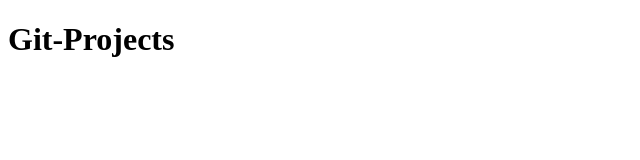
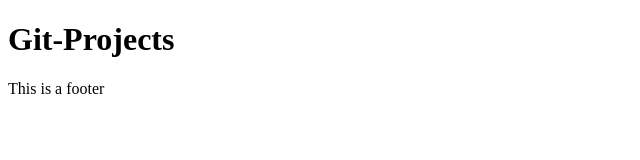
Before and after one commit to matvix90/how-git-works, a plain HTML site: page index.html in a window 1280 px wide. Shown: the whole page, without its empty margins (0-640 px from the left). Drawn offline with Linux system fonts and the light colour scheme.

Commit message:
update footer

```diff
--- a/index.html
+++ b/index.html
@@ -7,5 +7,6 @@
 </head>
 <body>
     <h1>Git-Projects</h1>
+    <p>This is a footer</p>
 </body>
 </html>
```
